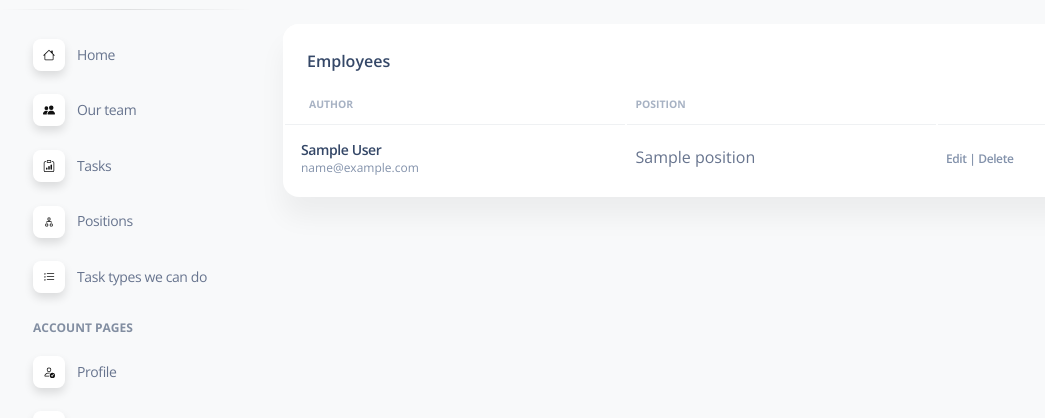
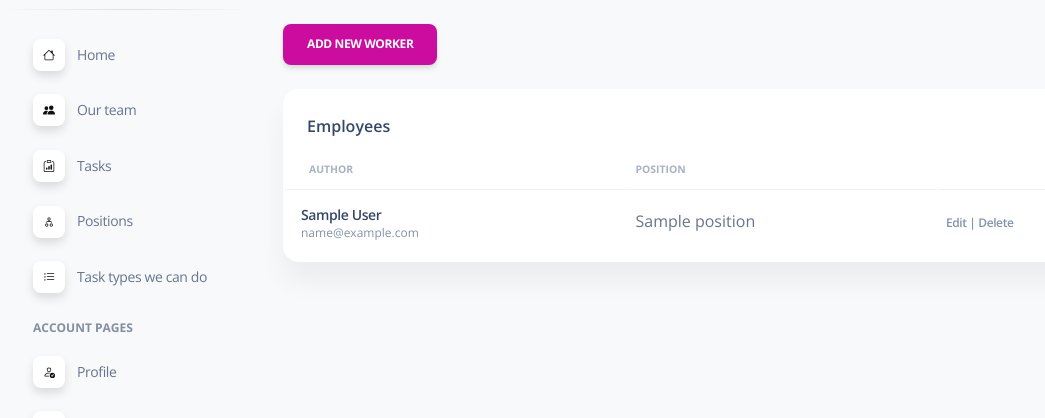
Before and after one commit to mblazhko/it-task-manager, a Django app: page /team/ in a window 1280 px wide. Shown: the part 85-503 px from the top of the page, without its empty margins (15-1060 px from the left). Run offline with Django 4.2, Linux system fonts and the light colour scheme; a user stored in the database is signed in; tables that the repository leaves empty hold one stand-in row (values such as "Sample post"); some libraries are stand-ins or nearby versions.

Commit message:
add create new worker button

```diff
--- a/templates/manager/worker_list.html
+++ b/templates/manager/worker_list.html
@@ -8,7 +8,7 @@
 {% block content %}
 
     <div class="container-fluid py-4">
-
+      <h6><a class="btn btn-primary" href="{% url "manager:employee-create" %}">Add new worker</a></h6>
       <div class="row">
         <div class="col-12">
           <div class="card mb-4">
```
